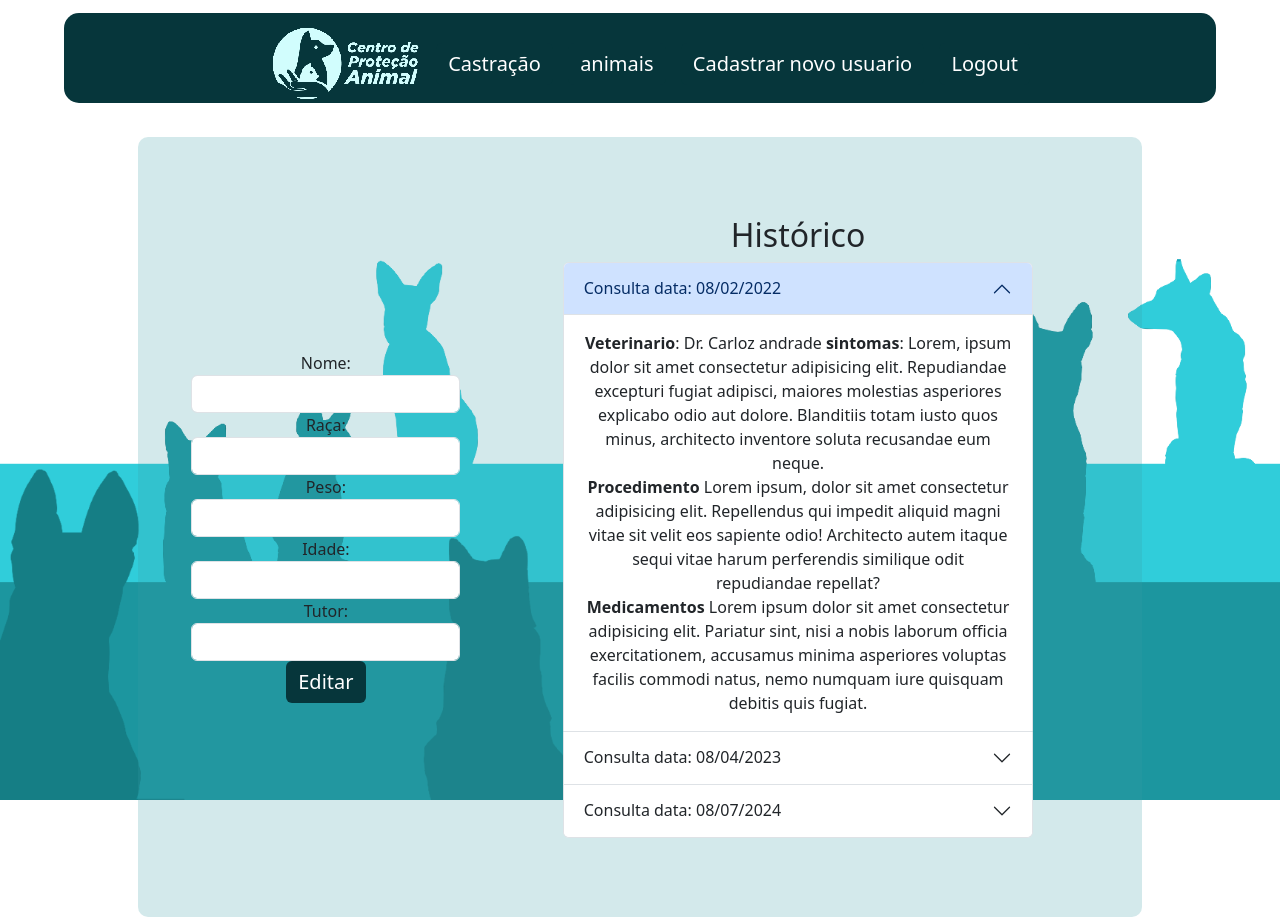
After one commit to VictorJoseNogueira/Projeto-Integrador, a Flask app: page /detalhe-animal in a window 1280 px wide. The commit adds this page. Run offline with Flask 3, Linux system fonts and the light colour scheme; the visitor is signed in with stand-in values (Sample User, id 1); some libraries are stand-ins or nearby versions.

Commit message:
add
add detail animal page

```diff
--- a/upa-animal/app/controllers/default.py
+++ b/upa-animal/app/controllers/default.py
@@ -137,7 +137,7 @@ def logout():
 
 
 
-@app.route('/remover_tutor/<int:info>', methods=['POST'])
+@app.route('/remover-tutor/<int:info>', methods=['POST'])
 @login_required
 def remover_tutor(info):
     tutor = Tutor.query.get_or_404(info)
@@ -145,3 +145,9 @@ def remover_tutor(info):
     db.session.commit()
     flash('Tutor foi removido com sucesso.', 'success')
     return redirect(url_for('index'))  # Redirecione para a rota que deseja, por exemplo 'index'
+
+
+@app.route('/detalhe-animal')
+@login_required
+def show_animal_detail():
+    return render_template('animal_detail_page.html')
--- a/upa-animal/app/models/form.py
+++ b/upa-animal/app/models/form.py
@@ -1,6 +1,7 @@
 from flask_wtf import FlaskForm
-from wtforms import  PasswordField,BooleanField, EmailField, StringField,IntegerField, FloatField,SelectField,TextAreaField
+from wtforms import PasswordField, BooleanField, EmailField, StringField, IntegerField, FloatField, SelectField, TextAreaField
 from wtforms.validators import DataRequired
+
 
 class LoginForm(FlaskForm):
     email = EmailField('email', validators=[DataRequired()])
@@ -13,12 +14,12 @@ class Cadastro(FlaskForm):
     email = EmailField('email', validators=[DataRequired()])
     senha = PasswordField('senha', validators=[DataRequired()])
 
+
 class cadastrar_tutor(FlaskForm):
     nome = StringField('nome', validators=[DataRequired()])
     cpf = StringField('cpf', validators=[DataRequired()])
     tel = StringField('tel', validators=[DataRequired()])
     endereco = StringField('endereco', validators=[DataRequired()])
-
 
 
 class cadastrar_animal(FlaskForm):
--- a/upa-animal/app/models/tables.py
+++ b/upa-animal/app/models/tables.py
@@ -19,6 +19,7 @@ class User(db.Model, UserMixin):
         self.nome = nome
         self.email = email
         self.senha = senha
+
     def is_active(self):
         print("Método is_active foi chamado.")
         return True
--- a/upa-animal/app/static/css/style.css
+++ b/upa-animal/app/static/css/style.css
@@ -336,3 +336,53 @@ border: 20px;
   background-color: #f8d7da;
   border-color: #f5c6cb;
 }
+
+.animal-detail-page {
+    display: flex;
+    flex-direction: column;
+    align-items: flex-start;
+}
+
+.label-animal-detail-page {
+    margin-top: 10px;
+}
+
+
+
+.btn-animal-detail-page {
+    margin-top: 15px;
+    padding: 10px 20px;
+    border: none;
+    border-radius: 5px;
+    background-color: #3a9ca5;
+    color: white;
+    cursor: pointer;
+}
+
+button:hover {
+    background-color: #2a7a85;
+}
+
+.section{
+  display: flex;
+  gap: 10px;
+  align-items: center;
+}
+.section-left{
+  width: 40%;
+}
+.section-right{
+
+  width: 70%;
+}
+.animal-page-content{
+  text-align: center;
+  padding: 10%;
+  box-sizing: border-box;
+}
+
+.animal-page-content textarea {
+  display: block;
+  margin: 0 auto;
+  resize: none;
+}
--- /dev/null
+++ b/upa-animal/app/templates/animal_detail_page.html
@@ -0,0 +1,106 @@
+{% extends "base.html" %}
+
+{% block content %}
+
+<div class="container">
+<div class="container-global">
+
+    <div class="section">
+        <div class="section-left">
+            <div class="animal-page-content">
+
+                <form>
+                    <label for="name">Nome:</label>
+                    <input class="form-control" type="text" id="name">
+
+                    <label class="sr-only" for="breed">Raça:</label>
+                    <input class="form-control" type="text" id="breed">
+
+                    <label class="sr-only" for="weight">Peso:</label>
+                    <input class="form-control" type="text" id="weight">
+
+                    <label class="sr-only" for="age">Idade:</label>
+                    <input class="form-control" type="text" id="age">
+
+                    <label class="sr-only" for="guardian">Tutor:</label>
+                    <input class="form-control" type="text" id="guardian">
+
+                    <button class="btn btn-primary btn-block btn-color" type="submit">Editar</button>
+                </form>
+            </div>
+            </div>
+
+        <div class="section-right">
+            <div class="animal-page-content">
+
+                <h2>Histórico</h2>
+                <div class="consultas">
+                    <div class="accordion" id="accordionExample">
+                        <div class="accordion-item">
+                          <h2 class="accordion-header" id="headingOne">
+                            <button class="accordion-button" type="button" data-bs-toggle="collapse" data-bs-target="#collapseOne" aria-expanded="true" aria-controls="collapseOne">
+                             Consulta data: 08/02/2022
+                            </button>
+                          </h2>
+                          <div id="collapseOne" class="accordion-collapse collapse show" aria-labelledby="headingOne" data-bs-parent="#accordionExample">
+                            <div class="accordion-body">
+                              <strong>Veterinario</strong>: Dr. Carloz andrade
+                              <strong>sintomas</strong>: Lorem, ipsum dolor sit amet consectetur adipisicing elit. Repudiandae excepturi fugiat adipisci, maiores molestias asperiores explicabo odio aut dolore. Blanditiis totam iusto quos minus, architecto inventore soluta recusandae eum neque.
+                              <br>
+                              <strong>Procedimento</strong> Lorem ipsum, dolor sit amet consectetur adipisicing elit. Repellendus qui impedit aliquid magni vitae sit velit eos sapiente odio! Architecto autem itaque sequi vitae harum perferendis similique odit repudiandae repellat?
+                              <br>
+                              <strong>Medicamentos</strong> Lorem ipsum dolor sit amet consectetur adipisicing elit. Pariatur sint, nisi a nobis laborum officia exercitationem, accusamus minima asperiores voluptas facilis commodi natus, nemo numquam iure quisquam debitis quis fugiat.
+                              <br>
+
+                            </div>
+                          </div>
+                        </div>
+                        <div class="accordion-item">
+                          <h2 class="accordion-header" id="headingTwo">
+                            <button class="accordion-button collapsed" type="button" data-bs-toggle="collapse" data-bs-target="#collapseTwo" aria-expanded="false" aria-controls="collapseTwo">
+                                Consulta data: 08/04/2023
+                            </button>
+                          </h2>
+                          <div id="collapseTwo" class="accordion-collapse collapse" aria-labelledby="headingTwo" data-bs-parent="#accordionExample">
+                            <div class="accordion-body">
+                                <strong>Veterinario</strong>: Dr. Carloz andrade
+                                <strong>sintomas</strong>: Lorem, ipsum dolor sit amet consectetur adipisicing elit. Repudiandae excepturi fugiat adipisci, maiores molestias asperiores explicabo odio aut dolore. Blanditiis totam iusto quos minus, architecto inventore soluta recusandae eum neque.
+                                <br>
+                                <strong>Procedimento</strong> Lorem ipsum, dolor sit amet consectetur adipisicing elit. Repellendus qui impedit aliquid magni vitae sit velit eos sapiente odio! Architecto autem itaque sequi vitae harum perferendis similique odit repudiandae repellat?
+                                <br>
+                                <strong>Medicamentos</strong> Lorem ipsum dolor sit amet consectetur adipisicing elit. Pariatur sint, nisi a nobis laborum officia exercitationem, accusamus minima asperiores voluptas facilis commodi natus, nemo numquam iure quisquam debitis quis fugiat.
+                                <br>
+                            </div>
+                          </div>
+                        </div>
+                        <div class="accordion-item">
+                          <h2 class="accordion-header" id="headingThree">
+                            <button class="accordion-button collapsed" type="button" data-bs-toggle="collapse" data-bs-target="#collapseThree" aria-expanded="false" aria-controls="collapseThree">
+                                Consulta data: 08/07/2024
+                            </button>
+                          </h2>
+                          <div id="collapseThree" class="accordion-collapse collapse" aria-labelledby="headingThree" data-bs-parent="#accordionExample">
+                            <div class="accordion-body">
+                                <strong>Veterinario</strong>: Dr. Carloz andrade
+                                <strong>sintomas</strong>: Lorem, ipsum dolor sit amet consectetur adipisicing elit. Repudiandae excepturi fugiat adipisci, maiores molestias asperiores explicabo odio aut dolore. Blanditiis totam iusto quos minus, architecto inventore soluta recusandae eum neque.
+                                <br>
+                                <strong>Procedimento</strong> Lorem ipsum, dolor sit amet consectetur adipisicing elit. Repellendus qui impedit aliquid magni vitae sit velit eos sapiente odio! Architecto autem itaque sequi vitae harum perferendis similique odit repudiandae repellat?
+                                <br>
+                                <strong>Medicamentos</strong> Lorem ipsum dolor sit amet consectetur adipisicing elit. Pariatur sint, nisi a nobis laborum officia exercitationem, accusamus minima asperiores voluptas facilis commodi natus, nemo numquam iure quisquam debitis quis fugiat.
+                                <br>
+                            </div>
+                          </div>
+                        </div>
+                      </div>
+
+                </div>
+            </div>
+        </div>
+    </div>
+
+</div>
+
+
+{% endblock content %}
+
+.
--- a/upa-animal/app/templates/base.html
+++ b/upa-animal/app/templates/base.html
@@ -39,7 +39,7 @@
     <script src="https://code.jquery.com/jquery-3.5.1.slim.min.js"></script>
     <script src="https://cdn.jsdelivr.net/npm/@popperjs/core@2.5.2/dist/umd/popper.min.js"></script>
     <script src="https://stackpath.bootstrapcdn.com/bootstrap/4.5.2/js/bootstrap.min.js"></script>
-
+    <script src="https://cdn.jsdelivr.net/npm/bootstrap@5.3.3/dist/js/bootstrap.bundle.min.js" integrity="sha384-YvpcrYf0tY3lHB60NNkmXc5s9fDVZLESaAA55NDzOxhy9GkcIdslK1eN7N6jIeHz" crossorigin="anonymous"></script>
 
 
     </body>
--- a/upa-animal/run.py
+++ b/upa-animal/run.py
@@ -1,5 +1,4 @@
 from app import app
-
 
 if __name__ == "__main__":
     app.run()
```
